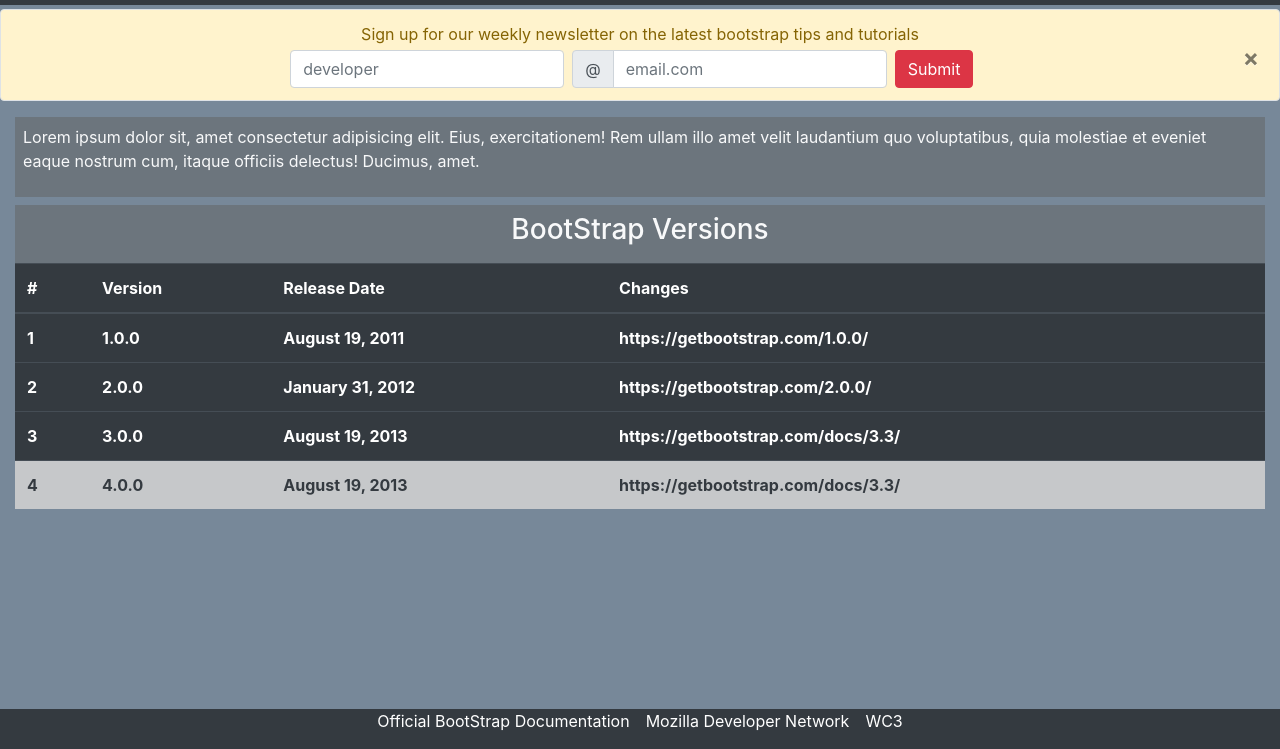
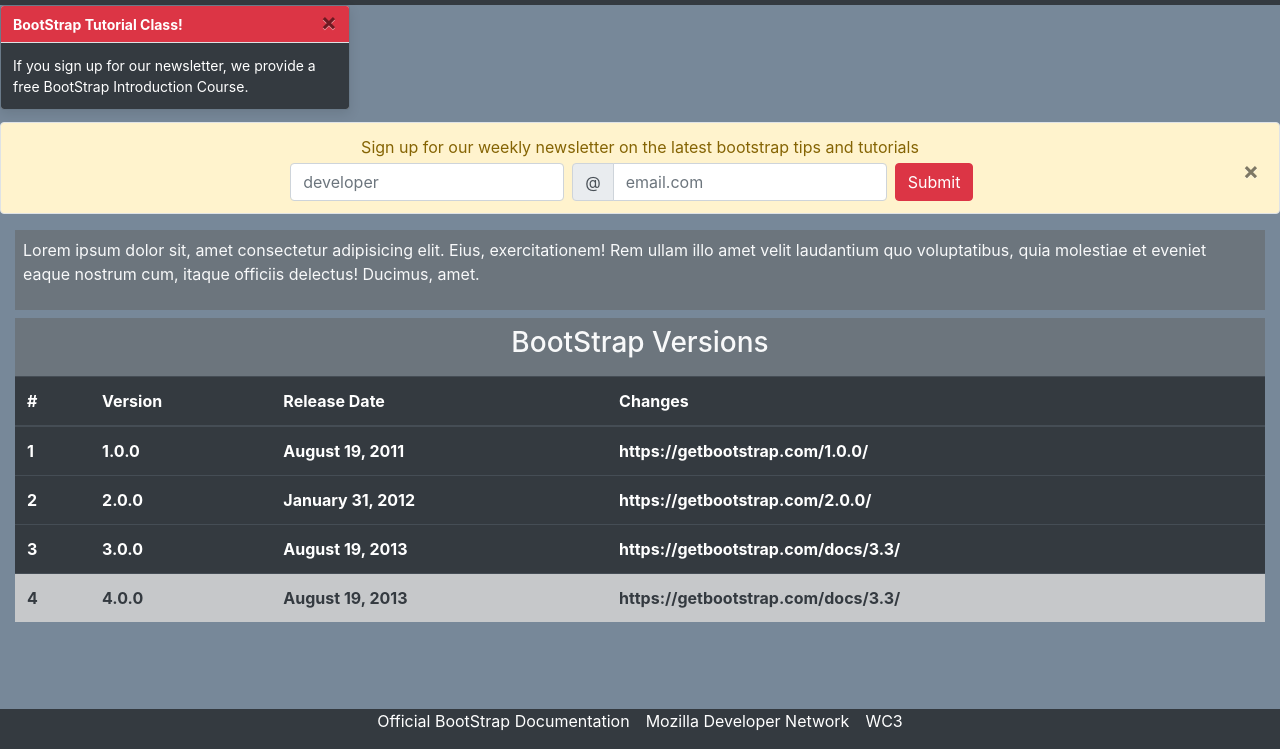
Before and after one commit to halmanza/PromineoCourseWork, a website: page FrontEnd/index.html in a window 1280 px wide. Shown: the part 51-800 px from the top of the page. Drawn offline with nearby package versions, Linux system fonts and the light colour scheme.

Commit message:
added bootstrap toast element and toast.js for functionality

```diff
--- a/FrontEnd/index.html
+++ b/FrontEnd/index.html
@@ -43,6 +43,20 @@
         >
       </div>
     </nav>
+    <div class="toast" role="alert" aria-live="assertive" aria-atomic="true" data-delay="20000" style="z-index: 100; top: 0; right: 0;">
+      <div class="toast-header bg-danger text-white">
+
+        <strong class="mr-auto">BootStrap Tutorial Class!</strong>
+
+        <button type="button" class="ml-2 mb-1 close" data-dismiss="toast" aria-label="Close">
+          <span aria-hidden="true">&times;</span>
+        </button>
+      </div>
+      <div class="toast-body bg-dark text-white">
+        If you sign up for our newsletter, we provide a free BootStrap Introduction Course.
+      </div>
+    </div>
+
     <div class="alert alert-warning border mt-1 rounded-bottom " role="alert" >
       <p class="text-center m-0">Sign up for our weekly newsletter on the latest bootstrap tips and tutorials</p>
       <button type="button" class="close" data-dismiss="alert" aria-label="Close">
@@ -171,5 +185,6 @@
     <script src="node_modules/jquery/dist/jquery.js"></script>
     <script src="node_modules/bootstrap/dist/js/bootstrap.bundle.js"></script>
     <script src="./index.js"></script>
+    <script src="./toast.js"></script>
   </body>
 </html>
--- /dev/null
+++ b/FrontEnd/toast.js
@@ -0,0 +1,5 @@
+
+
+ jQuery(function($){
+    $('.toast').toast('show');
+})
```
Also changed, not shown: FrontEnd/index.js (line endings or trailing spaces).
